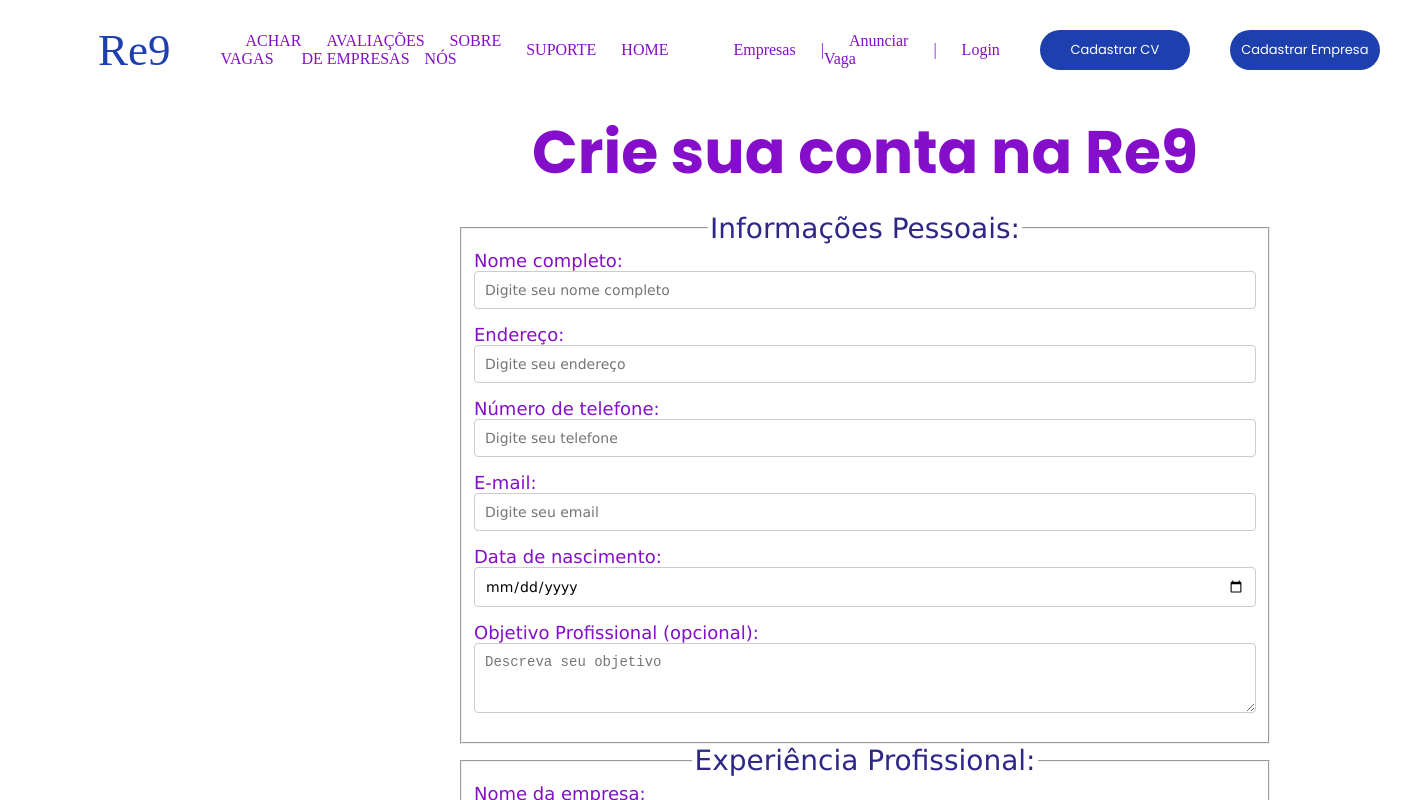
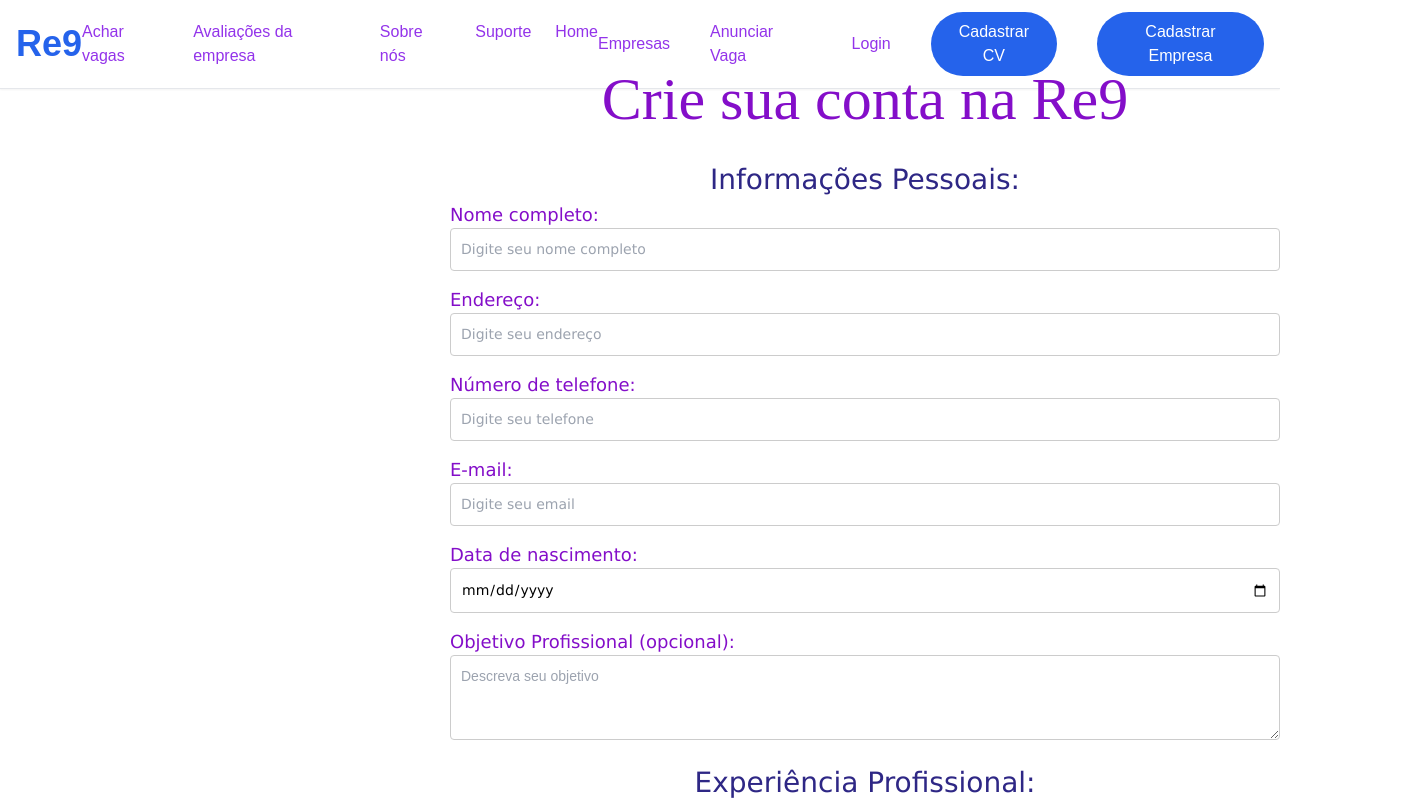
Before and after one commit to softexrecifepe/PI-RE9-TURMA-07-EQUIPE-01, a Next.js app: page /cadastro in a window 1280 px wide. Shown: the top 800 px of the page, 1405 px wide, since content can reach past the window. Built offline with nearby package versions, Linux system fonts and the light colour scheme.

Commit message:
feat: Mudança e nova estilização da Navbar com tailwind.

```diff
--- a/src/app/cadastroEmpresa/cadastroEmpresa.css
+++ /dev/null
@@ -1,235 +0,0 @@
-/* CSS reset */
-*, *:before, *:after {
-  margin:0;
-  padding:0;
-  font-family: Arial,sans-serif;
-}
-
-/* remove a linha dos links */
-a{
-  text-decoration: none;
-}
-
-/* esconde as ancoras da tela */
-a.links{
-  display: none;
-}
-
-.content{
-  width: 500px;
-  min-height: 560px;
-  margin: 0px auto;
-  position: relative;
-}
-
-h1{
-  font-size: 48px;
-  color: #066a75;
-  padding: 2px 0 10px 0;
-  font-family: Arial,sans-serif;
-  font-weight: bold;
-  text-align: center;
-  padding-bottom: 30px;
-}
-
-h1:after{
-  content: ' ';
-  display: block;
-  width: 100%;
-  height: 2px;
-  margin-top: 10px;
-  background: -webkit-linear-gradient(left, rgba(147,184,189,0) 0%,rgba(147,184,189,0.8) 20%,rgba(147,184,189,1) 53%,rgba(147,184,189,0.8) 79%,rgba(147,184,189,0) 100%);
-  background: linear-gradient(left, rgba(147,184,189,0) 0%,rgba(147,184,189,0.8) 20%,rgba(147,184,189,1) 53%,rgba(147,184,189,0.8) 79%,rgba(147,184,189,0) 100%)};
-
-p{
-  margin-bottom:15px;
-}
-
-.content p:first-child{
-  margin: 0px;
-}
-
-label{
-  color: #405c60;
-  position: relative;
-}
-
-/* placeholder */
-::-webkit-input-placeholder  {
-  color: #bebcbc;
-  font-style: italic;
-}
-
-input:-moz-placeholder,
-textarea:-moz-placeholder{
-  color: #bebcbc;
-  font-style: italic;
-}
-
-input {
-  outline: none;
-}
-
-/*estilo dos input,  menos o checkbox */
-input:not([type="checkbox"]){
-  width: 95%;
-  margin-top: 4px;
-  padding: 10px;
-  border: 1px solid #b2b2b2;
-
-  -webkit-border-radius: 3px;
-  border-radius: 3px;
-
-  -webkit-box-shadow: 0px 1px 4px 0px rgba(168, 168, 168, 0.6) inset;
-  box-shadow: 0px 1px 4px 0px rgba(168, 168, 168, 0.6) inset;
-
-  -webkit-transition: all 0.2s linear;
-  transition: all 0.2s linear;
-}
-
-/*estilo do botão submit */
-input[type="submit"]{
-  width: 100%!important;
-  cursor: pointer;
-  background: rgb(61, 157, 179);
-  padding: 8px 5px;
-  color: #fff;
-  font-size: 20px;
-  border: 1px solid #fff;
-  margin-bottom: 10px;
-  text-shadow: 0 1px 1px #333;
-
-  -webkit-border-radius: 5px;
-  border-radius: 5px;
-
-  transition: all 0.2s linear;
-}
-
-/*estilo do botão submit no hover */
-input[type="submit"]:hover{
-  background: #4ab3c6;
-}
-
-.link{
-  position: absolute;
-  background: #e1eaeb;
-  color: #7f7c7c;
-  left: 0px;
-  height: 20px;
-  width: 440px;
-  padding: 17px 30px 20px 30px;
-  font-size: 16px;
-  text-align: right;
-  border-top: 1px solid #dbe5e8;
-
-  -webkit-border-radius: 0 0  5px 5px;
-  border-radius: 0 0  5px 5px;
-}
-
-.link a {
-  font-weight: bold;
-  background: #f7f8f1;
-  padding: 6px;
-  color: rgb(29, 162, 193);
-  margin-left: 10px;
-  border: 1px solid #cbd518;
-
-  -webkit-border-radius: 4px;
-  border-radius: 4px;
-
-  -webkit-transition: all 0.4s linear;
-  transition: all 0.4s  linear;
-}
-
-.link a:hover {
-  color: #39bfd7;
-  background: #f7f7f7;
-  border: 1px solid #4ab3c6;
-}
-
-#cadastro,
-#login{
-  position: absolute;
-  top: 0px;
-  width: 88%;
-  padding: 18px 6% 60px 6%;
-  margin: 0 0 35px 0;
-  background: #f7f7f7;
-  border: 1px solid rgba(147, 184, 189,0.8);
-
-  -webkit-box-shadow: 5px;
-  box-shadow:inset;
-  border-radius: 5px;
-
-  -webkit-animation-duration: 0.5s;
-  -webkit-animation-timing-function: ease;
-  -webkit-animation-fill-mode: both;
-
-  animation-duration: 0.5s;
-  animation-timing-function: ease;
-  animation-fill-mode: both;
-}
-
-/* Efeito ao clicar no botão ( Ir para Login ) */
-#paracadastro:target ~ .content #cadastro,
-#paralogin:target ~ .content #login{
-  z-index: 2;
-  -webkit-animation-name: fadeInLeft;
-  animation-name: fadeInLeft;
-
-  -webkit-animation-delay: .1s;
-  animation-delay: .1s;
-}
-
-/* Efeito ao clicar no botão ( Cadastre-se ) */
-#registro:target ~ .content #login,
-#paralogin:target ~ .content #cadastro{
-  -webkit-animation-name: fadeOutLeft;
-  animation-name: fadeOutLeft;
-}
-
-/*fadeInLeft*/
-@-webkit-keyframes fadeInLeft {
-  0% {
-    opacity: 0;
-    -webkit-transform: translateX(-20px);
-  }
-  100% {
-    opacity: 1;
-    -webkit-transform: translateX(0);
-  }
-}
-
-@keyframes fadeInLeft {
-  0% {
-    opacity: 0;
-    transform: translateX(-20px);
-  }
-  100% {
-    opacity: 1;
-    transform: translateX(0);
-  }
-}
-
-/*fadeOutLeft*/
-@-webkit-keyframes fadeOutLeft {
-  0% {
-    opacity: 1;
-    -webkit-transform: translateX(0);
-  }
-  100% {
-    opacity: 0;
-    -webkit-transform: translateX(-20px);
-  }
-}
-
-@keyframes fadeOutLeft {
-  0% {
-    opacity: 1;
-    transform: translateX(0);
-  }
-  100% {
-    opacity: 0;
-    transform: translateX(-20px);
-  }
-}
--- a/src/app/navbar/page.tsx
+++ b/src/app/navbar/page.tsx
@@ -1,32 +1,59 @@
 import Link from "next/link";
-import "./navBar.css"
+import "../styles/global.css";
 
 export function Header() {
   return (
     <header>
-            <nav>
-                <div>
-                    <ul className="nav-itens">
-                        <div className="logo">Re9</div>
-                        <li><a href="#">ACHAR VAGAS</a></li>
-                        <li><a href="#">AVALIAÇÕES DE EMPRESAS</a></li>
-                        <li><a href="#">SOBRE NÓS</a></li>
-                        <li><a href="#">SUPORTE</a></li>
-                        <li><Link href="/">HOME</Link></li>
-                    </ul>
-                </div>
-                <div className="btn">
-                   <ul className="actions-itens">
-                    <li><a href="#">Empresas</a></li>
-                    <li><a>|</a></li>
-                    <li><a href="#">Anunciar Vaga</a></li>
-                    <li><a>|</a></li>
-                    <li><Link href="/login">Login</Link></li>
-                    <li><Link href="/cadastro"><button  className="cadastro">Cadastrar CV</button></Link></li>
-                    <li><Link href="/cadastroEmpresa"><button  className="cadastro">Cadastrar Empresa</button></Link></li>
-                   </ul>
-                </div>
-            </nav>
+            <nav className="bg-white border-b border-gray-200 shadow-sm">
+      <div className="container mx-auto flex items-center justify-between py-3 px-4">
+
+        <div className="text-4xl font-bold text-blue-600" >
+          Re9
+        </div>
+
+
+        <div className="hidden md:flex space-x-6">
+          <Link href="/mainpage" className="text-purple-600 hover:text-purple-800">
+            Achar vagas
+          </Link>
+          <a href="#avaliacoes" className="text-purple-600 hover:text-purple-800">
+            Avaliações da empresa
+          </a>
+          <Link href=" " className="text-purple-600 hover:text-purple-800">
+            Sobre nós
+        </Link>
+          <a href="#suporte" className="text-purple-600 hover:text-purple-800">
+            Suporte
+          </a>
+          <Link href="/" className="text-purple-600 hover:text-purple-800">
+            Home
+        </Link>
+        </div>
+
+
+        <div className="flex items-center space-x-10">
+          <a href="#empresas" className="text-purple-600 hover:text-purple-800">
+            Empresas
+          </a>
+          <a href="#anunciar-vaga" className="text-purple-600 hover:text-purple-800">
+            Anunciar Vaga
+          </a>
+          <Link href="/login" className="text-purple-600 hover:text-purple-800">
+            Login
+          </Link>
+          <Link href="/cadastro">
+          <button className="bg-blue-600 hover:bg-blue-700 text-white px-4 py-2 rounded-full">
+            Cadastrar CV
+          </button>
+          </Link>
+          <Link href="/cadastroempresa">
+          <button className="bg-blue-600 hover:bg-blue-700 text-white px-4 py-2 rounded-full">
+            Cadastrar Empresa
+          </button>
+          </Link>
+        </div>
+      </div>
+    </nav>
         </header>
   );
 }
--- a/src/app/styles/global.css
+++ b/src/app/styles/global.css
@@ -1,3 +1,8 @@
+@tailwind base;
+@tailwind components;
+@tailwind utilities;
+
+
 *{
     font-family: 'Poppins', sans-serif;
 }
```
Also changed, not shown: src/app/cadastroEmpresa/page.tsx (deleted, +0 -77 lines).
